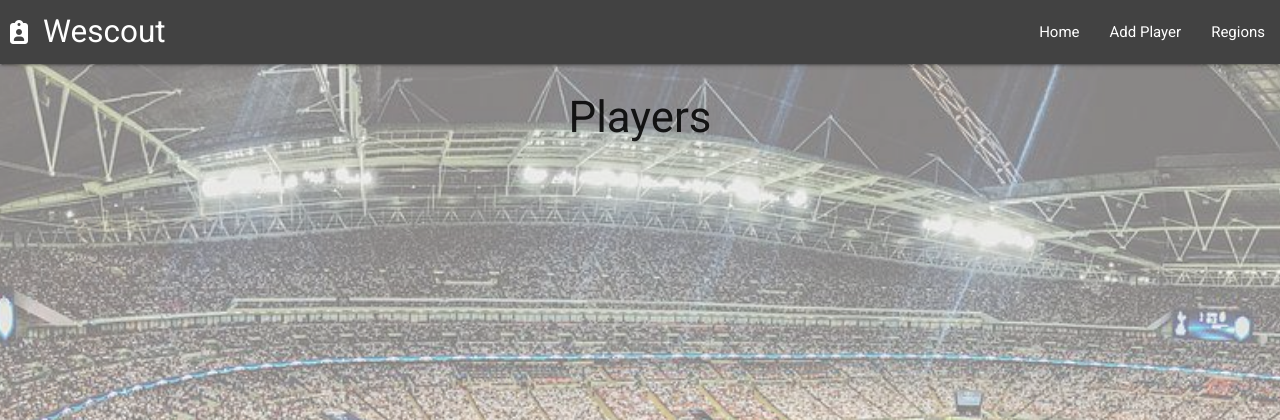
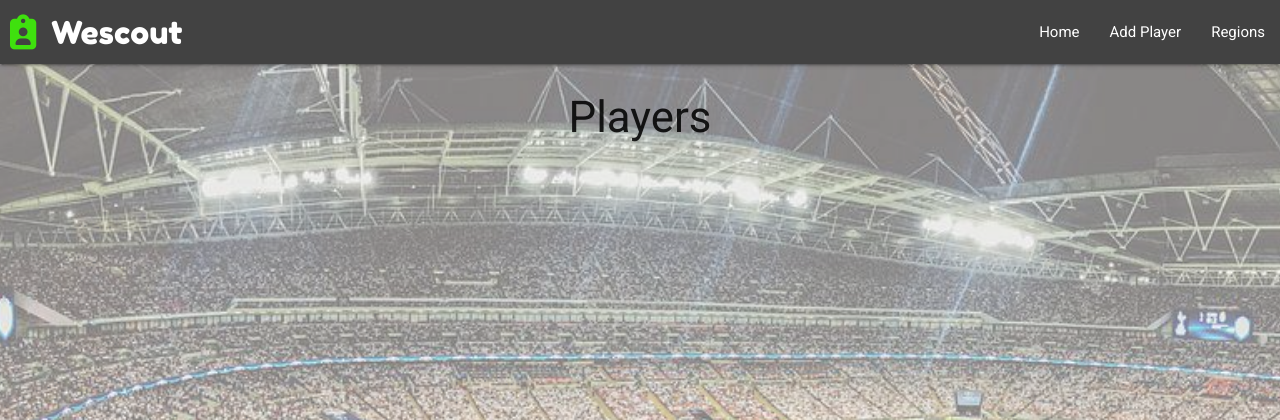
Before and after one commit to JackDilger/Milestone-Project-Three, a Flask app: page / in a window 1280 px wide. Shown: the top 420 px of the page. Run offline with Flask 2, Linux system fonts and the light colour scheme; some libraries are stand-ins or nearby versions.

Commit message:
Change style of nav bar logo

```diff
--- a/wescout/static/css/style.css
+++ b/wescout/static/css/style.css
@@ -1,4 +1,4 @@
-@import url('https://fonts.googleapis.com/css2?family=Bangers&family=Lato:wght@100&family=Roboto&display=swap');
+@import url('https://fonts.googleapis.com/css2?family=Fredoka+One&family=Roboto&display=swap');
 
 body {
     display: flex;
@@ -18,4 +18,10 @@ body {
 
   nav .brand-logo {
       margin-left: 10px;
+      font-family: 'Fredoka One', cursive;
   }
+
+  .fa-clipboard-user{
+    font-size: 35px;
+    color: #3FE10E;
+  }
--- a/wescout/templates/base.html
+++ b/wescout/templates/base.html
@@ -14,7 +14,7 @@
         <!--Nav bar-->
         <nav class="grey darken-3">
             <div class="nav-wrapper">
-              <a href="{{ url_for('home') }}" class="brand-logo"><i class="fa-solid fa-clipboard-user hide-on-small-and-down"></i> Wescout</a>
+              <a href="{{ url_for('home') }}" class="brand-logo"><i class="fa-solid fa-clipboard-user hide-on-small-and-down"></i>Wescout</a>
               <a href="#" data-target="mobile-demo" class="sidenav-trigger"><i class="fa-solid fa-bars"></i></i></a>
               <ul class="right hide-on-med-and-down">
                 <li><a href="">Home</a></li>
@@ -55,7 +55,6 @@
     </footer>
 
 
-
     <script src="https://cdnjs.cloudflare.com/ajax/libs/materialize/1.0.0/js/materialize.min.js"></script>
     <script src="{{ url_for('static', filename='js/script.js') }}"></script>
 
```
